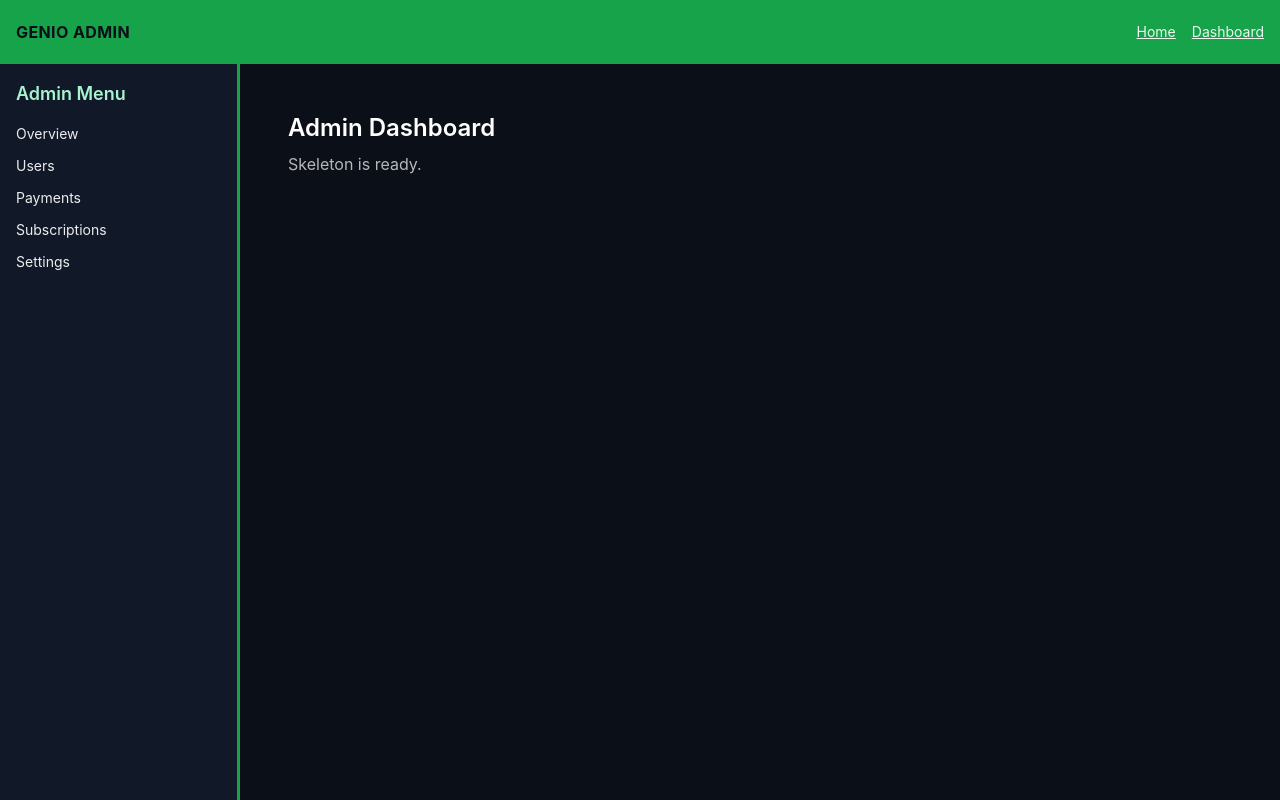
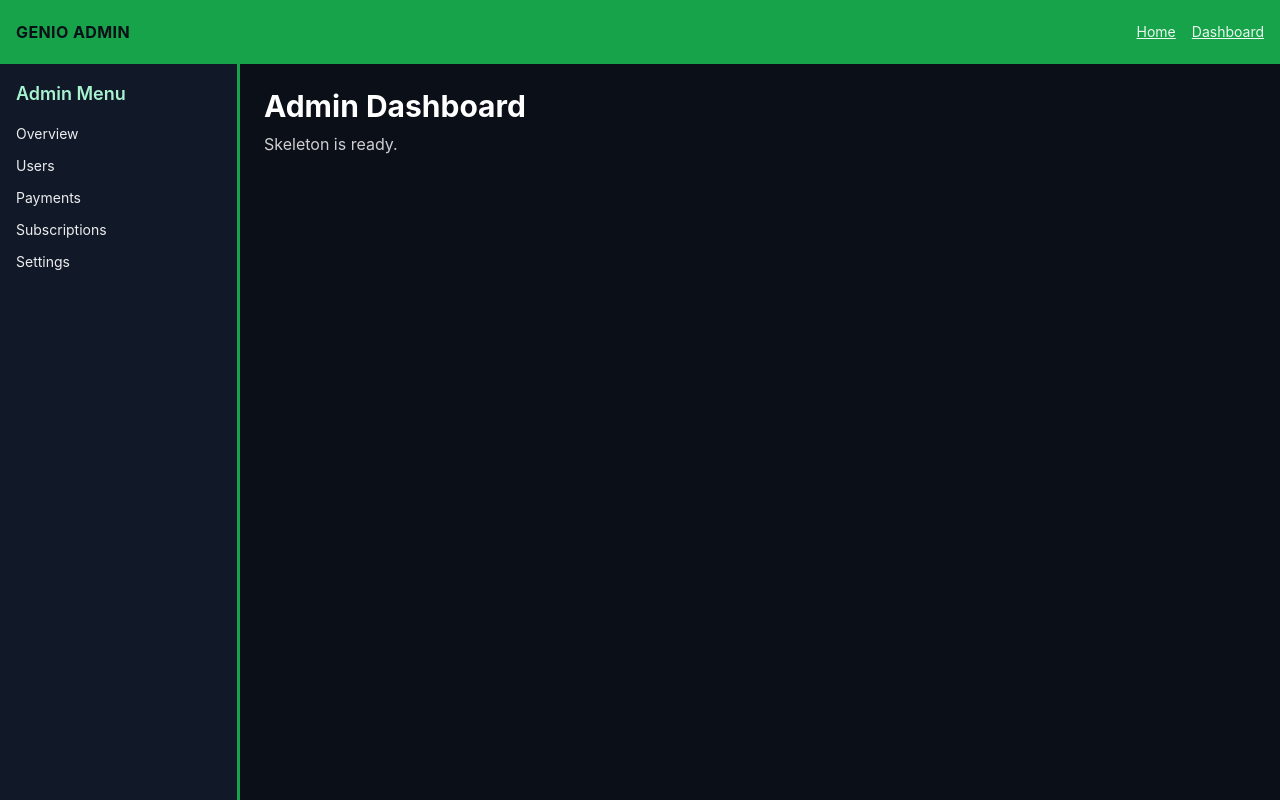
Before and after one commit to genio-ai/genio-os, a Next.js app: page /admin in a window 1280 px wide. Built offline with nearby package versions, Linux system fonts and the light colour scheme.

Commit message:
Update page.js

```diff
--- a/app/admin/page.js
+++ b/app/admin/page.js
@@ -1,8 +1,10 @@
+"use client";
+
 export default function AdminPage() {
   return (
-    <div className="flex-1 p-6">
-      <h1 className="text-2xl font-semibold">Admin Dashboard</h1>
-      <p className="opacity-70 mt-2">Skeleton is ready.</p>
+    <div>
+      <h1 className="text-3xl font-bold mb-2">Admin Dashboard</h1>
+      <p className="opacity-80">Skeleton is ready.</p>
     </div>
   );
 }
```
